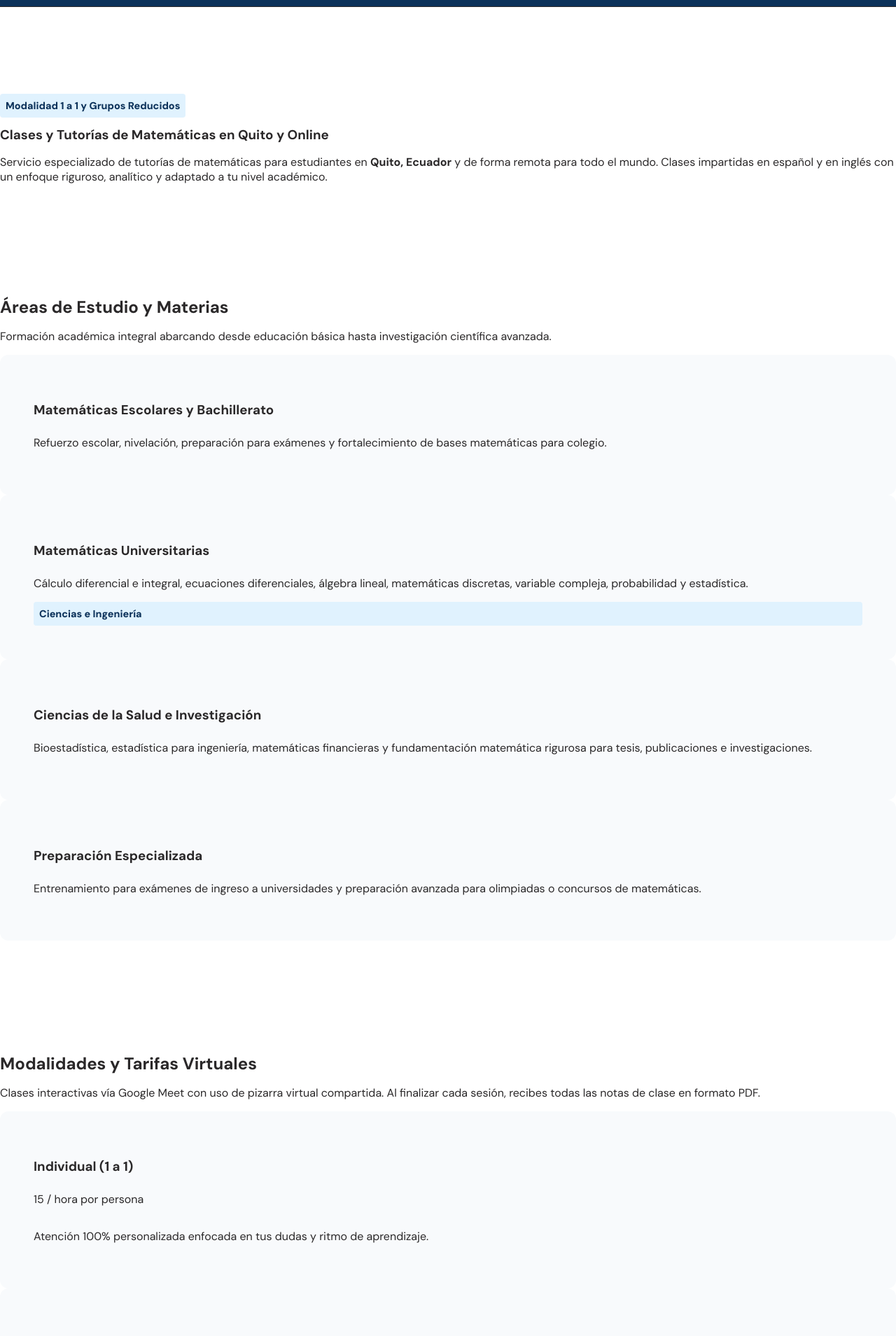
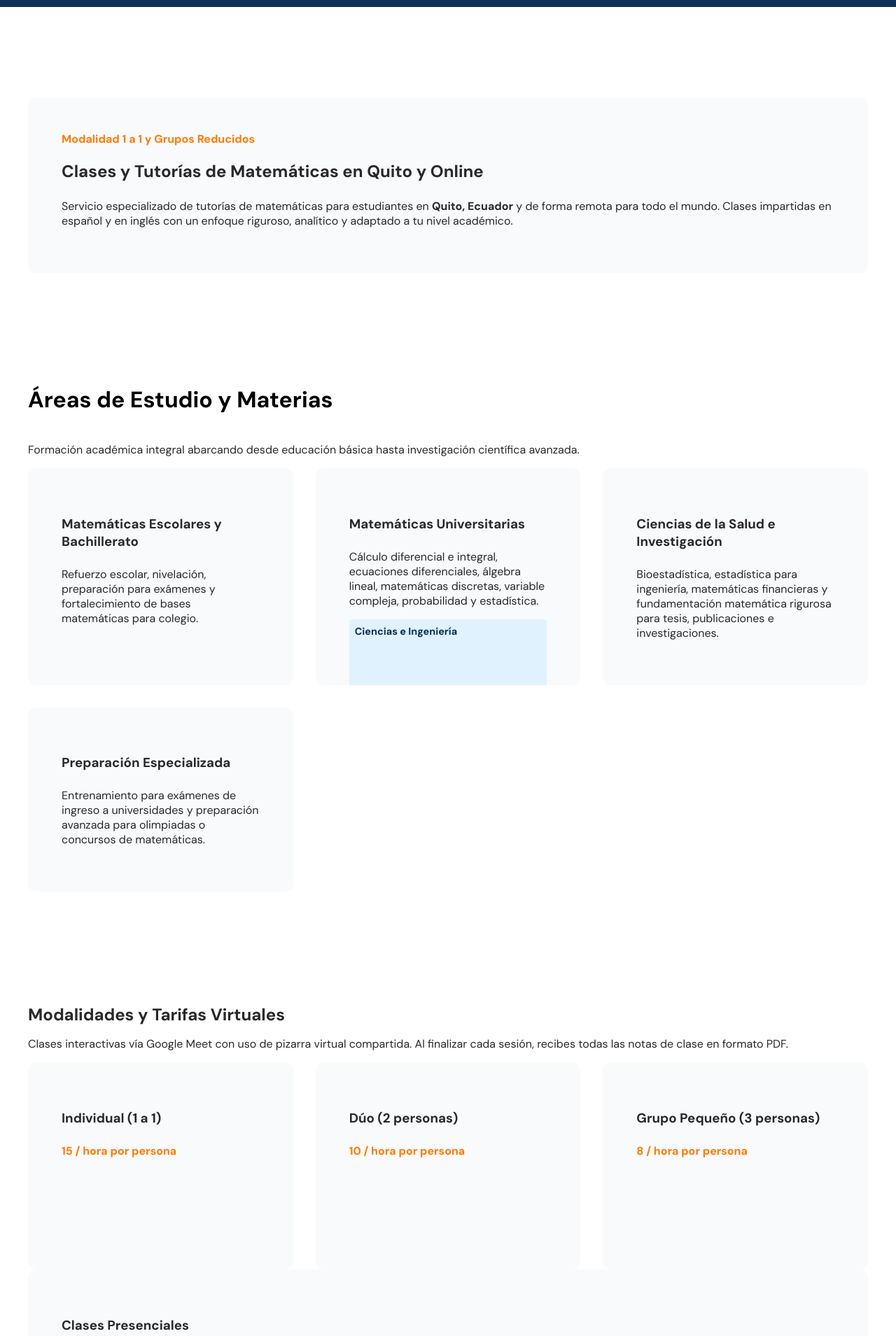
Before and after one commit to maujcardenas/mautematicas, a SvelteKit app: page /tutorias in a window 1280 px wide. Shown: the part 140-2049 px from the top of the page at 70% size. Built offline with nearby package versions, Linux system fonts and the light colour scheme.

Commit message:
css tutorias half

```diff
--- a/src/lib/components/HeroSection.svelte
+++ b/src/lib/components/HeroSection.svelte
@@ -45,12 +45,6 @@
         gap: 8px; /* Adjust spacing between elements as needed */
     }
 
-    .text-accent {
-        font-weight: bold;
-        color: #ff7a00; /* Replace with your preferred orange shade */
-        flex: 0 0 100%; /* Forces it to take up the full width (new row) on mobile */
-    }
-
     .hero-grid {
         display: grid;
         grid-template-columns: 1fr;
--- a/src/routes/+layout.svelte
+++ b/src/routes/+layout.svelte
@@ -41,6 +41,16 @@
         max-width: 100%;
         height: auto;
         border-radius: 12px;
+    }
+    :global(.layout-container){
+        max-width: 1200px;
+        margin: 0 auto;
+        padding: 0 2rem;
+    }
+    :global(.text-accent) {
+        font-weight: bold;
+        color: #ff7a00; /* Replace with your preferred orange shade */
+        flex: 0 0 100%; /* Forces it to take up the full width (new row) on mobile */
     }
     :global(.btn) {
         display: inline-block;
--- a/src/routes/+page.svelte
+++ b/src/routes/+page.svelte
@@ -20,9 +20,4 @@
 </div>
 
 <style>
-    .layout-container {
-        max-width: 1200px;
-        margin: 0 auto;
-        padding: 0 2rem;
-    }
 </style>
--- a/src/routes/tutorias/+page.svelte
+++ b/src/routes/tutorias/+page.svelte
@@ -1,12 +1,10 @@
 <script>
 </script>
 
-<section>
+<div class="layout-container">
     <section class="hero-section">
-        <div class="container">
-            <span class="pill text-accent"
-                >Modalidad 1 a 1 y Grupos Reducidos</span
-            >
+        <div class="card card-start">
+            <span class="text-accent">Modalidad 1 a 1 y Grupos Reducidos</span>
             <h1>Clases y Tutorías de Matemáticas en Quito y Online</h1>
             <p>
                 Servicio especializado de tutorías de matemáticas para
@@ -20,13 +18,13 @@
     <!-- Subjects Section -->
     <section class="subjects-section">
         <div class="container">
-            <h2>Áreas de Estudio y Materias</h2>
+            <h2 class="section-title">Áreas de Estudio y Materias</h2>
             <p>
                 Formación académica integral abarcando desde educación básica
                 hasta investigación científica avanzada.
             </p>
 
-            <div class="cards-grid">
+            <div class="grid-2">
                 <div class="card">
                     <h3>Matemáticas Escolares y Bachillerato</h3>
                     <p>
@@ -76,7 +74,7 @@
                 clase en formato PDF.
             </p>
 
-            <div class="cards-grid">
+            <div class="grid-2">
                 <div class="card">
                     <h3>Individual (1 a 1)</h3>
                     <p class="text-accent">15 / hora por persona</p>
@@ -121,7 +119,7 @@
         <div class="container">
             <h2>Metodología y Pagos</h2>
 
-            <div class="cards-grid">
+            <div class="grid-2">
                 <div class="card">
                     <h3>¿Cómo trabajamos?</h3>
                     <p>
@@ -162,7 +160,7 @@
             >
         </div>
     </section>
-</section>
+</div>
 
 <style>
 </style>
```
